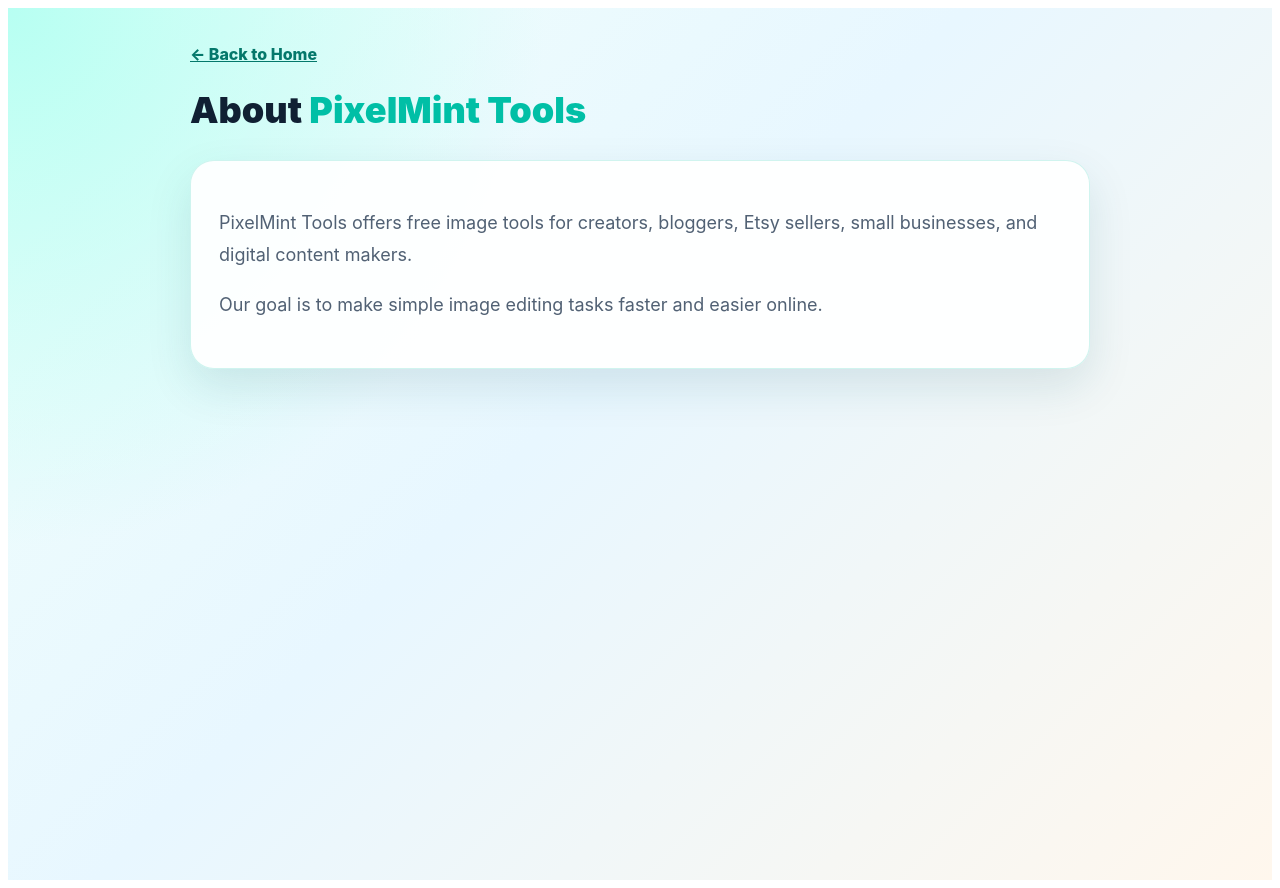
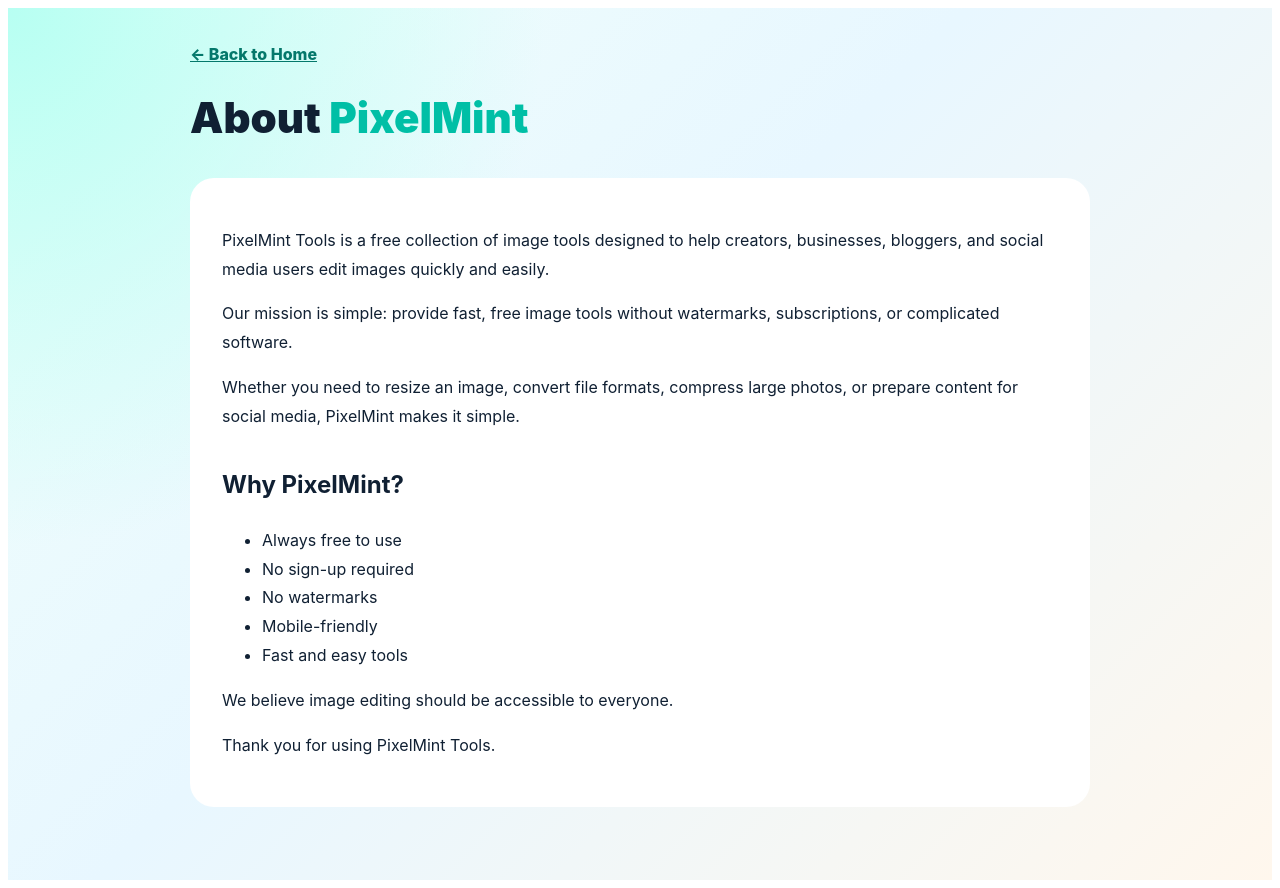
Before and after one commit to gramaziofamily/pixelminttools, a Next.js app: page /about in a window 1280 px wide. Built offline with nearby package versions, Linux system fonts and the light colour scheme.

Commit message:
Update og About page

```diff
--- a/app/about/page.js
+++ b/app/about/page.js
@@ -1,39 +1,72 @@
 export default function AboutPage() {
   return (
-    <main style={{
+    <main
+      style={{
         minHeight: "100vh",
-      background: "radial-gradient(circle at top left, #b7fff2 0%, transparent 35%), linear-gradient(135deg, #f0fffb 0%, #e8f7ff 45%, #fff7ed 100%)",
+        background:
+          "radial-gradient(circle at top left, #b7fff2 0%, transparent 35%), linear-gradient(135deg, #f0fffb 0%, #e8f7ff 45%, #fff7ed 100%)",
         padding: "36px 20px",
         fontFamily: "Avenir Next, Inter, ui-sans-serif, system-ui, sans-serif",
         color: "#102033",
-    }}>
+      }}
+    >
       <section style={{ maxWidth: "900px", margin: "0 auto" }}>
-        <a href="/" style={{ color: "#04786b", fontWeight: "800" }}>← Back to Home</a>
+        <a href="/" style={{ color: "#04786b", fontWeight: "800" }}>
+          ← Back to Home
+        </a>
 
         <h1
           style={{
-    fontSize: "36px",
+            fontSize: "42px",
             fontWeight: "900",
             marginTop: "28px",
-    lineHeight: "1.05",
           }}
         >
-  About <span style={{ color: "#00bfa6" }}>PixelMint Tools</span>
+          About <span style={{ color: "#00bfa6" }}>PixelMint</span>
         </h1>
 
-        <div style={{
-          background: "rgba(255,255,255,0.92)",
+        <div
+          style={{
+            background: "white",
             borderRadius: "24px",
-          padding: "28px",
-          border: "1px solid rgba(0,191,166,0.18)",
-          boxShadow: "0 18px 45px rgba(15, 79, 88, 0.12)",
-        }}>
-          <p style={{ fontSize: "18px", lineHeight: "1.8", color: "#516174" }}>
-            PixelMint Tools offers free image tools for creators, bloggers, Etsy sellers, small businesses, and digital content makers.
+            padding: "32px",
+            marginTop: "24px",
+            lineHeight: "1.8",
+          }}
+        >
+          <p>
+            PixelMint Tools is a free collection of image tools designed to help
+            creators, businesses, bloggers, and social media users edit images
+            quickly and easily.
           </p>
 
-          <p style={{ fontSize: "18px", lineHeight: "1.8", color: "#516174" }}>
-            Our goal is to make simple image editing tasks faster and easier online.
+          <p>
+            Our mission is simple: provide fast, free image tools without
+            watermarks, subscriptions, or complicated software.
+          </p>
+
+          <p>
+            Whether you need to resize an image, convert file formats, compress
+            large photos, or prepare content for social media, PixelMint makes
+            it simple.
+          </p>
+
+          <h2 style={{ marginTop: "32px" }}>Why PixelMint?</h2>
+
+          <ul>
+            <li>Always free to use</li>
+            <li>No sign-up required</li>
+            <li>No watermarks</li>
+            <li>Mobile-friendly</li>
+            <li>Fast and easy tools</li>
+          </ul>
+
+          <p>
+            We believe image editing should be accessible to everyone.
+          </p>
+
+          <p>
+            Thank you for using PixelMint Tools.
           </p>
         </div>
       </section>
```
Lines whose indentation alone changed are shown as unchanged.
